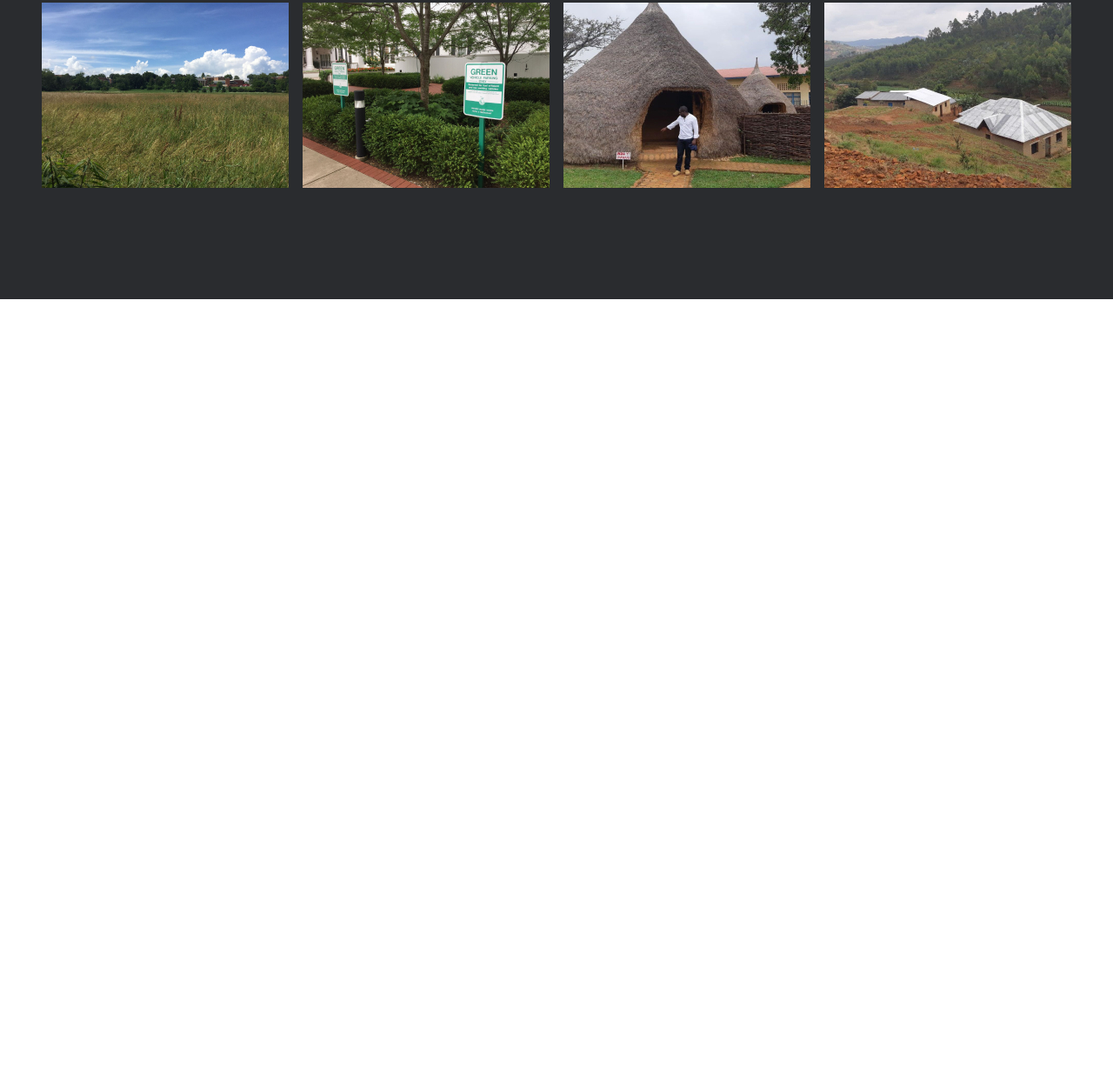
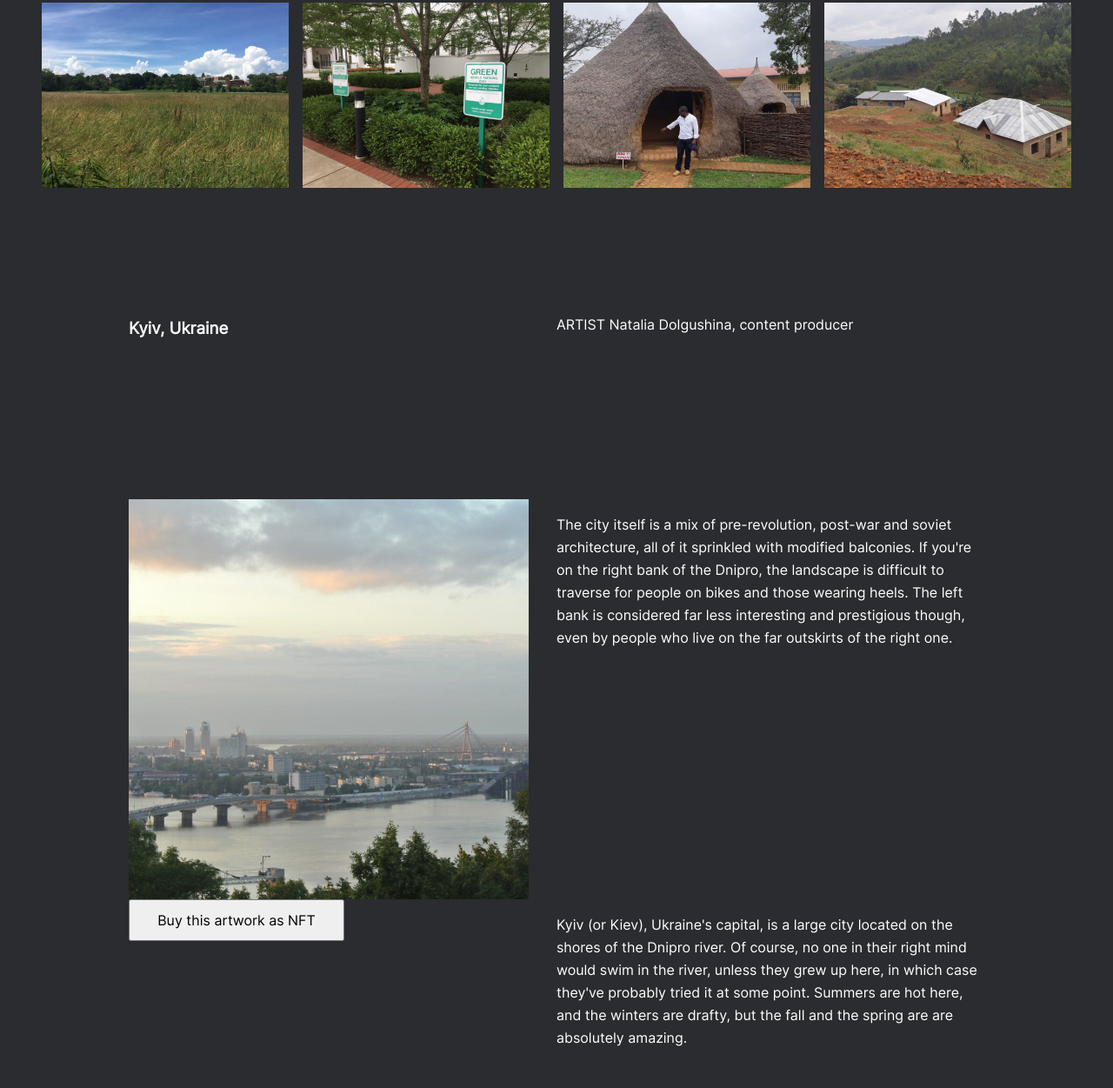
Before and after one commit to shaheenhad/web_project_3, a plain HTML site: page index.html in a window 1280 px wide. Shown: the part 1968-3219 px from the top of the page at 87% size. Before the commit the page ends 2312 px from the top, so only its background shows below. Drawn offline with Linux system fonts and the light colour scheme.

Commit message:
started places

```diff
--- /dev/null
+++ b/blocks/place.css
@@ -0,0 +1,34 @@
+.place {
+  max-width: calc(100vw - (148px * 2));
+
+  display: grid;
+  grid-template-columns: repeat(2, 1fr);
+  grid-template-rows: repeat(4, 1fr);
+  grid-template-areas:
+    "city artist"
+    "image paragraph"
+    "image paragraph"
+    "button .";
+}
+
+.place__title {
+  grid-area: city;
+}
+
+.place__artist {
+  grid-area: artist;
+}
+
+.place__image {
+  grid-area: image;
+}
+
+.place__paragraph {
+  grid-area: paragraph;
+}
+
+.place__button {
+  grid-area: button;
+  width: 248px;
+  height: 48px;
+}
--- /dev/null
+++ b/blocks/places.css
@@ -0,0 +1,6 @@
+.places {
+  background-color: #2a2c2f;
+  display: flex;
+  flex-direction: column;
+  align-items: center;
+}
--- a/index.html
+++ b/index.html
@@ -105,6 +105,38 @@
             />
           </div>
         </section>
+
+        <section class="places">
+          <arcticle class="place">
+            <h3 class="place__title">Kyiv, Ukraine</h3>
+            <p class="place__artist">
+              <span class="place__span-accent">ARTIST</span>
+              Natalia Dolgushina, content producer
+            </p>
+            <img
+              class="place__image"
+              src="./images/place_kyiv.jpg"
+              alt="kyiv"
+            />
+            <p class="place__paragrpah">
+              Kyiv (or Kiev), Ukraine's capital, is a large city located on the
+              shores of the Dnipro river. Of course, no one in their right mind
+              would swim in the river, unless they grew up here, in which case
+              they've probably tried it at some point. Summers are hot here, and
+              the winters are drafty, but the fall and the spring are are
+              absolutely amazing.
+            </p>
+            <p class="place__paragraph">
+              The city itself is a mix of pre-revolution, post-war and soviet
+              architecture, all of it sprinkled with modified balconies. If
+              you're on the right bank of the Dnipro, the landscape is difficult
+              to traverse for people on bikes and those wearing heels. The left
+              bank is considered far less interesting and prestigious though,
+              even by people who live on the far outskirts of the right one.
+            </p>
+            <button class="place__button">Buy this artwork as NFT</button>
+          </arcticle>
+        </section>
       </main>
       <footer class="footer"></footer>
     </div>
--- a/pages/index.css
+++ b/pages/index.css
@@ -4,4 +4,6 @@
 @import url("../blocks/header.css");
 @import url("../blocks/intro.css");
 @import url("../blocks/grid.css");
+@import url("../blocks/places.css");
+@import url("../blocks/place.css");
 @import url("../blocks/footer.css");
```
Also changed, not shown: images/place_kyiv.jpg (added).
